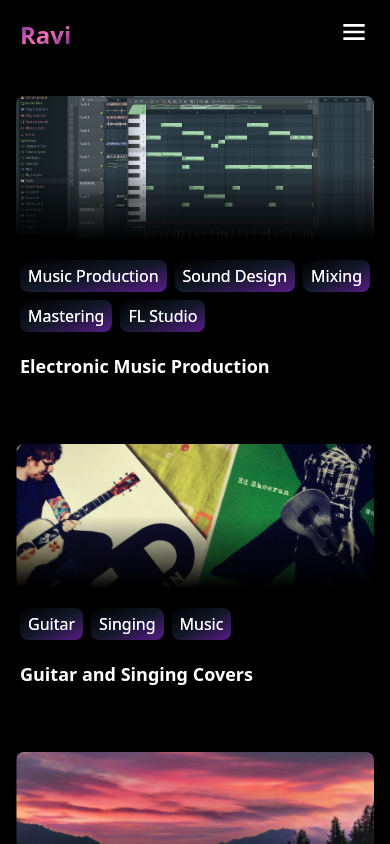
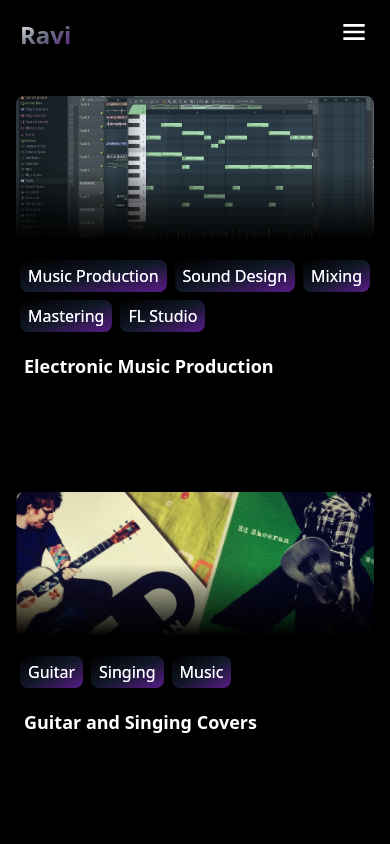
Before and after one commit to FloareDor/Portfolio-Site, a Next.js app: page /right-brain in a window 390 px wide. Shown: the top 844 px of the page. Built offline with nearby package versions, Linux system fonts and the light colour scheme.

Commit message:
chore: padding changes to project cards and significant gradient theme changes

```diff
--- a/src/components/navbar/navbar.tsx
+++ b/src/components/navbar/navbar.tsx
@@ -13,8 +13,8 @@ const Navbar = () => {
       <div className="flex flex-row items-center justify-between px-5 py-4 md:px-6 md:pt-10 lg:px-12 lg:pt-10">
         <span className="text-white text-2xl lg:text-3xl md:text-3xl sm:text-3xl font-bold">
           <Link href={"/"}>
-            <span className="hidden lg:inline text-transparent bg-clip-text bg-gradient-to-br from-purple-900 via-gray-700 to-purple-900">Sai Ravi Teja Gangavarapu</span>
-            <span className="lg:hidden text-transparent bg-clip-text bg-gradient-to-br from-purple-800 via-pink-400 to-purple-900">Ravi</span>
+            <span className="hidden lg:inline text-transparent bg-clip-text bg-gradient-to-br from-white via-gray-500 to-purple-900">Sai Ravi Teja Gangavarapu</span>
+            <span className="lg:hidden text-transparent bg-clip-text bg-gradient-to-br from-white via-gray-500 to-purple-900">Ravi</span>
           </Link>
         </span>
 
--- a/src/components/projectPage/ProjectCard.tsx
+++ b/src/components/projectPage/ProjectCard.tsx
@@ -31,13 +31,13 @@ const ProjectCard: React.FC<ProjectCardProps> = ({ id, title, technologies, desc
         {technologies.map((tech, index) => (
           <div key={index} className='m-1'>
             {/* <div className='w-auto flex flex-wrap justify-center items-center rounded-lg bg-gradient-to-r from-pink-800 to-purple-800 px-2 py-1'> */}
-            <div className='w-auto flex flex-wrap justify-center items-center rounded-lg bg-gradient-to-br from-black via-gray-900 to-purple-900 px-2 py-1'>
-              <span className='text-white text-center text-transparent bg-clip-text bg-gradient-to-br from-white via-purple-200 to-purple-300'>{tech}</span>
+            <div className='w-auto flex flex-wrap justify-center items-center rounded-lg bg-gradient-to-br from-black via-gray-900 to-purple-900 '>
+              <span className='text-white text-center text-transparent bg-clip-text bg-gradient-to-br from-white via-purple-200 to-purple-300 px-2 py-1'>{tech}</span>
             </div>
           </div>
         ))}
       </div>
-        <div className="py-4 pl-1">
+        <div className="py-4 pl-2">
           <h2 className="text-lg sm:text-xl md:text-xl lg:text-xl text-white font-semibold mb-2">{title}</h2>
           {/* <p className="text-gray-300 hidden lg:block md:block sm:block">{description}</p> */}
         </div>
--- a/src/components/projectPage/ProjectGrid.tsx
+++ b/src/components/projectPage/ProjectGrid.tsx
@@ -16,7 +16,7 @@ interface ProjectGridProps {
 
 const ProjectGrid: React.FC<ProjectGridProps> = ({ projects }) => {
   return (
-    <div className="pt-2 lg:pt-0 md:pt-16 sm:pt-4 grid grid-cols-1 md:grid-cols-2 lg:grid-cols-3 gap-8">
+    <div className="pt-2 lg:pt-0 md:pt-16 sm:pt-4 grid grid-cols-1 md:grid-cols-2 lg:grid-cols-3 gap-20 lg:gap-8 md:gap-8 sm:gap-8">
       {projects.map((project) => (
         <ProjectCard key={project.id} {...project} />
       ))}
--- a/src/pages/index.tsx
+++ b/src/pages/index.tsx
@@ -16,7 +16,7 @@ const Home: React.FC = () => {
       <div className="z-10">
         <Navbar />
       </div>
-      <span className='text-4xl text-center font-neue-montreal pt-[42vh] text-transparent bg-clip-text bg-gradient-to-tr from-purple-800 via-pink-400 to-purple-900'>
+      <span className='text-4xl text-center font-neue-montreal pt-[42vh] text-transparent bg-clip-text bg-gradient-to-r from-white via-gray-500 to-purple-900'>
         Hi I&apos;m Ravi
       </span>
       <div className="flex-grow"></div>
```
